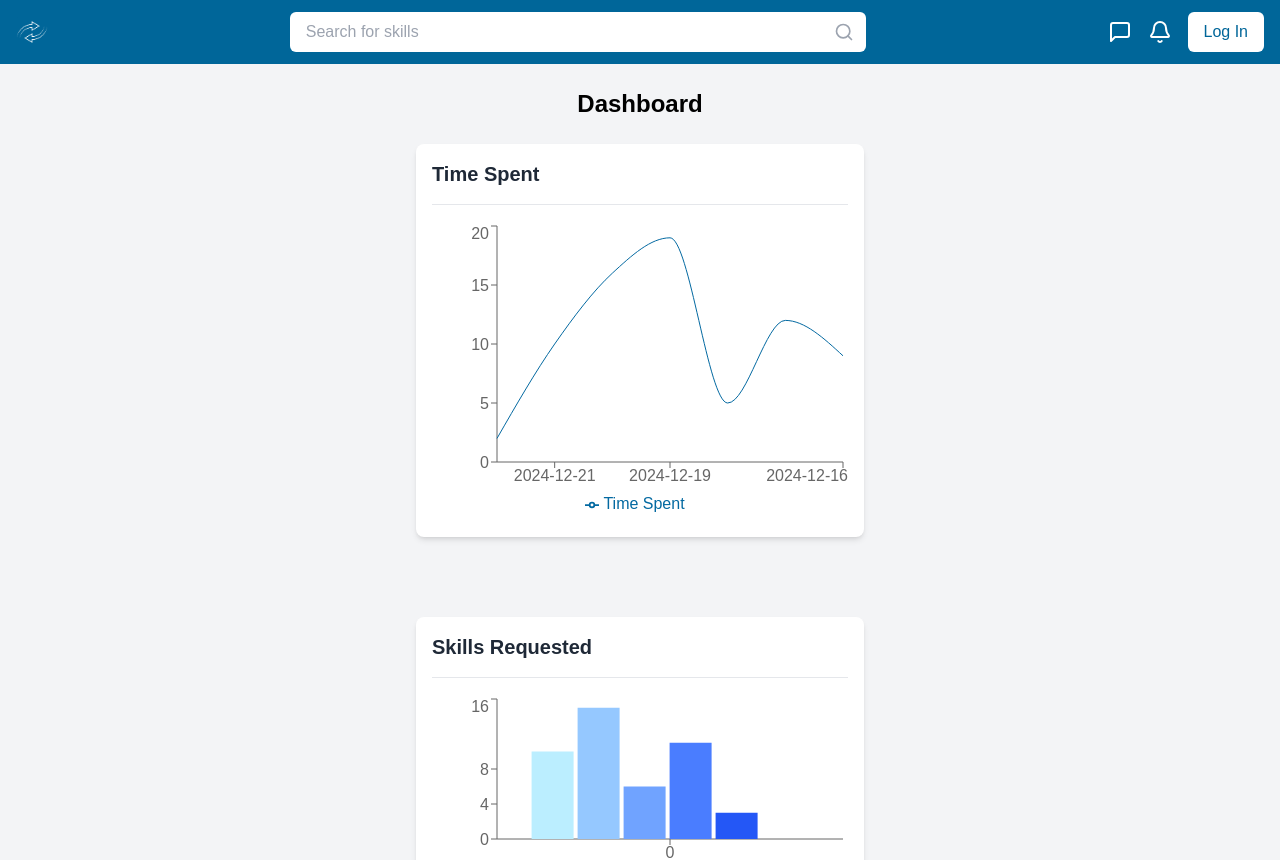
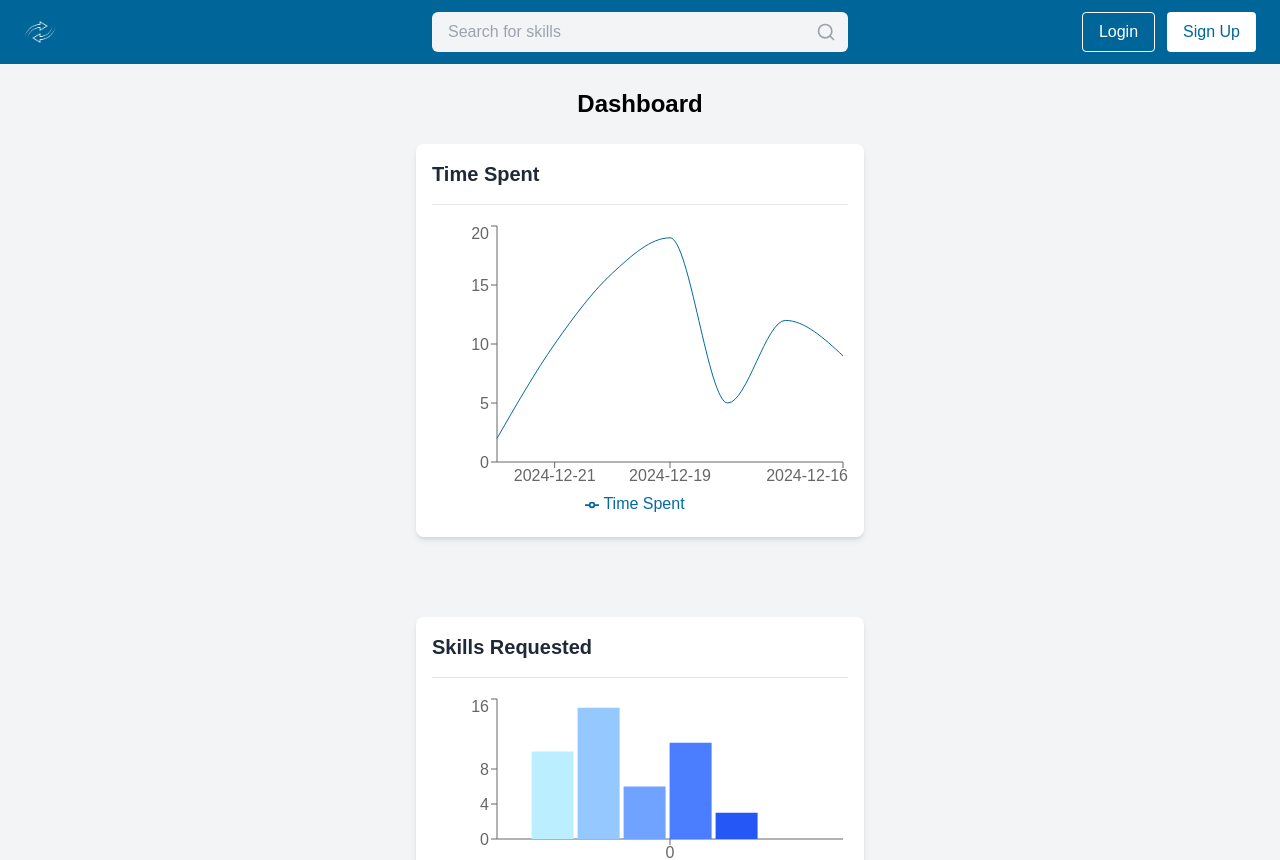
Before and after one commit to Code102SoftwareProject/skill-swap-hub, a Next.js app: page / in a window 1280 px wide. Shown: the top 860 px of the page. Built offline with nearby package versions, Linux system fonts and the light colour scheme.

Commit message:
feat: implement token validation endpoint for password reset

```diff
--- /dev/null
+++ b/src/app/api/validate-token/route.ts
@@ -0,0 +1,64 @@
+import { NextResponse } from 'next/server';
+import jwt from 'jsonwebtoken';
+import dbConnect from '@/lib/db';
+import User from '@/lib/models/userSchema';
+
+// JWT Configuration
+if (!process.env.JWT_SECRET) {
+  throw new Error('JWT_SECRET is not defined');
+}
+
+export async function POST(req: Request) {
+  const { resetToken } = await req.json();
+
+  // Validate input
+  if (!resetToken) {
+    return NextResponse.json({
+      success: false,
+      message: 'Reset token is required'
+    }, { status: 400 });
+  }
+
+  try {
+    // Verify the reset token
+    const decoded = jwt.verify(resetToken, process.env.JWT_SECRET as string) as {
+      userId: string;
+      email: string;
+    };
+
+    // Connect to database
+    await dbConnect();
+
+    // Find user by email from token
+    const user = await User.findOne({ email: decoded.email });
+
+    if (!user) {
+      return NextResponse.json({
+        success: false,
+        message: 'User not found'
+      }, { status: 404 });
+    }
+
+    // If we got here, the token is valid
+    return NextResponse.json({
+      success: true,
+      message: 'Token is valid',
+      email: decoded.email
+    });
+  } catch (error) {
+    console.error('Validate token error:', error);
+
+    // Check if it's a token verification error
+    if (error instanceof jwt.JsonWebTokenError) {
+      return NextResponse.json({
+        success: false,
+        message: 'Invalid or expired reset token'
+      }, { status: 401 });
+    }
+
+    return NextResponse.json({
+      success: false,
+      message: 'An error occurred while validating token'
+    }, { status: 500 });
+  }
+}
--- a/src/components/Navbar.tsx
+++ b/src/components/Navbar.tsx
@@ -2,61 +2,18 @@
 
 import React, { useState, useEffect, useRef } from 'react';
 import Image from 'next/image';
+import Link from 'next/link';
 import { Bell, MessageSquare, ChevronDown, Search, LogOut, User } from 'lucide-react';
 import SearchPopup from './SearchPopup';
 import { useRouter } from 'next/navigation';
+import { useAuth } from '@/lib/context/AuthContext';
 
 const Navbar: React.FC = () => {
-  const [userName, setUserName] = useState('User');
-  const [userId, setUserId] = useState<string | null>(null);
-  const [userImage, setUserImage] = useState('/user-avatar.png'); // Default image
+  const { user, logout, isLoading } = useAuth();
   const [isSearchOpen, setIsSearchOpen] = useState(false);
-  const [isLoggedIn, setIsLoggedIn] = useState(false);
   const [isDropdownOpen, setIsDropdownOpen] = useState(false);
   const dropdownRef = useRef<HTMLDivElement>(null);
   const router = useRouter();
-
-  // Function to decode JWT token
-  const decodeJWT = (token: string) => {
-    try {
-      // Extract the payload part of the JWT (the second part)
-      const base64Url = token.split('.')[1];
-      const base64 = base64Url.replace(/-/g, '+').replace(/_/g, '/');
-      const jsonPayload = decodeURIComponent(
-        atob(base64)
-          .split('')
-          .map(c => '%' + ('00' + c.charCodeAt(0).toString(16)).slice(-2))
-          .join('')
-      );
-      return JSON.parse(jsonPayload);
-    } catch (error) {
-      console.error('Error decoding JWT:', error);
-      return null;
-    }
-  };
-
-  const handleLogin = () => {
-    router.push('/login');
-  };
-
-  const handleLogout = () => {
-    // Remove token and user data from localStorage
-    localStorage.removeItem('auth_token');
-    localStorage.removeItem('user');
-
-    // Update state
-    setIsLoggedIn(false);
-    setUserName('User');
-    setUserId(null);
-    setUserImage('/user-avatar.png');
-    setIsDropdownOpen(false);
-
-  };
-
-  const handleProfileClick = () => {
-    setIsDropdownOpen(false);
-    router.push('/profile');
-  };
 
   // Close dropdown when clicking outside
   useEffect(() => {
@@ -72,115 +29,91 @@ const Navbar: React.FC = () => {
     };
   }, []);
 
-  useEffect(() => {
-    // Get user data and token from localStorage on component mount
-    const storedUser = localStorage.getItem('user');
-    const storedToken = localStorage.getItem('auth_token');
+  const handleLogin = () => {
+    router.push('/login');
+  };
 
-    if (storedToken) {
-      setIsLoggedIn(true);
+  const handleRegister = () => {
+    router.push('/register');
+  };
 
-      try {
-        const decodedToken = decodeJWT(storedToken);
-        if (decodedToken && decodedToken.userId) {
-          setUserId(decodedToken.userId);
-        }
-      } catch (error) {
-        console.error('Error decoding auth token:', error);
-      }
-    } else {
-      setIsLoggedIn(false);
-    }
+  const handleLogout = () => {
+    logout();
+    setIsDropdownOpen(false);
+  };
 
-    if (storedUser) {
-      try {
-        const userData = JSON.parse(storedUser);
-        if (userData.firstName) {
-          setUserName(userData.firstName);
-        }
-      } catch (error) {
-        console.error('Error parsing user data from localStorage:', error);
-      }
-    }
-  }, []);
+  const handleProfileClick = () => {
+    setIsDropdownOpen(false);
+    router.push('/profile');
+  };
 
-  // Fetch user image when userId is available
-  useEffect(() => {
-    if (userId) {
-      // Attempt to fetch user image using userId
-      fetch(`/api/users/${userId}/image`)
-        .then(response => {
-          if (response.ok) {
-            return response.url;
-          }
-          throw new Error('Failed to fetch user image');
-        })
-        .then(imageUrl => {
-          setUserImage(imageUrl);
-        })
-        .catch(error => {
-          console.error('Error fetching user image:', error);
-          // Keep the default image on error
-        });
-    }
-  }, [userId]);
+  const isLoggedIn = !!user;
+  const displayName = user ? user.firstName : 'User';
+  const userImage = '/Avatar.png';
 
   return (
     <>
-      <nav className="bg-[#006699] px-4 py-3 flex items-center justify-between">
-        <div className="flex items-center">
+      {/* Fixed height navbar with h-16 */}
+      <nav className="bg-[#006699] px-6 h-16 flex items-center justify-between">
+        {/* Logo */}
+        <div className="w-10">
+          <Link href="/">
             <div className="w-8 h-8">
               <Image
                 src="/logo.png"
-              alt="Logo"
+                alt="SkillSwap Hub"
                 width={32}
                 height={32}
-              className="text-black"
+                className="text-white"
               />
             </div>
+          </Link>
         </div>
 
-          <div className="w-full max-w-xl">
+        {/* Search - perfectly centered */}
+        <div className="absolute left-1/2 transform -translate-x-1/2 w-full max-w-md px-4">
           <div className="relative">
             <input
               type="text"
               placeholder="Search for skills"
-                className="w-full px-4 py-2 rounded-md pl-4 pr-10"
+              className="w-full h-10 px-4 py-2 rounded-md pl-4 pr-12 bg-gray-100 border-0 focus:ring-2 focus:ring-blue-500"
               onClick={() => setIsSearchOpen(true)}
               readOnly
             />
-              <Search className="absolute right-3 top-1/2 -translate-y-1/2 w-5 h-5 text-gray-400" />
+            <div className="absolute inset-y-0 right-0 flex items-center pr-3 pointer-events-none">
+              <Search className="h-5 w-5 text-gray-400" />
+            </div>
+          </div>
         </div>
 
-          </div>
-
-
-
-
+        {/* User/auth section - consistent width and height */}
+        <div className="flex items-center h-10 min-w-[150px] justify-end">
+          {isLoading ? (
+            <div className="animate-pulse bg-white/20 h-10 w-20 rounded-md"></div>
+          ) : isLoggedIn ? (
             <div className="flex items-center gap-4">
               <button className="text-white">
                 <MessageSquare className="w-6 h-6" />
               </button>
-          <button className="text-white">
+              <button className="text-white ">
                 <Bell className="w-6 h-6" />
               </button>
 
-          {isLoggedIn ? (
               <div className="relative" ref={dropdownRef}>
                 <button
-                className="flex items-center gap-2 text-white"
+                  className="flex items-center gap-2 text-white h-10"
                   onClick={() => setIsDropdownOpen(!isDropdownOpen)}
                 >
                   <div className="w-8 h-8 rounded-full overflow-hidden bg-gray-200">
                     <Image
                       src={userImage}
-                    alt={userName}
+                      alt={displayName}
                       width={32}
                       height={32}
                       className="object-cover"
                     />
                   </div>
-                <span className="font-medium">{userName}</span>
+                  <span className="font-medium">{displayName}</span>
                   <ChevronDown className="w-4 h-4" />
                 </button>
 
@@ -203,13 +136,22 @@ const Navbar: React.FC = () => {
                   </div>
                 )}
               </div>
+            </div>
           ) : (
+            <div className="flex items-center gap-3 h-10">
               <button
-              className="bg-white text-[#006699] px-4 py-2 rounded-md font-medium"
+                className="text-white border border-white px-4 h-10 rounded hover:bg-white/10 transition"
                 onClick={handleLogin}
               >
-              Log In
+                Login
               </button>
+              <button
+                className="bg-white text-[#006699] px-4 h-10 rounded hover:bg-gray-100 transition"
+                onClick={handleRegister}
+              >
+                Sign Up
+              </button>
+            </div>
           )}
         </div>
       </nav>
```
Lines whose indentation alone changed are shown as unchanged.
